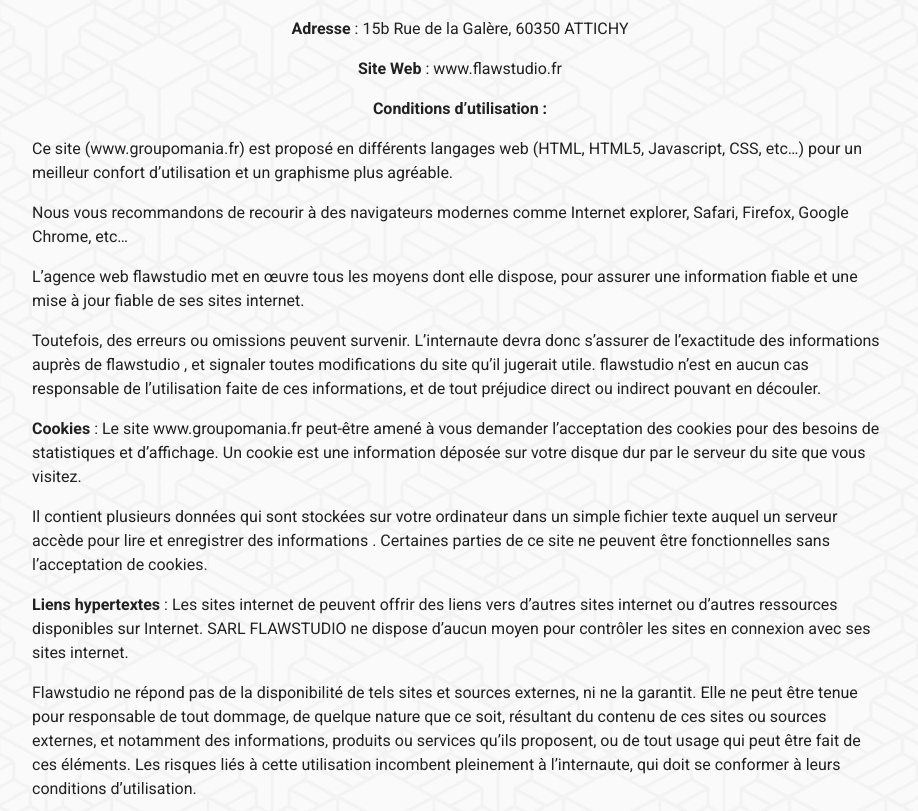
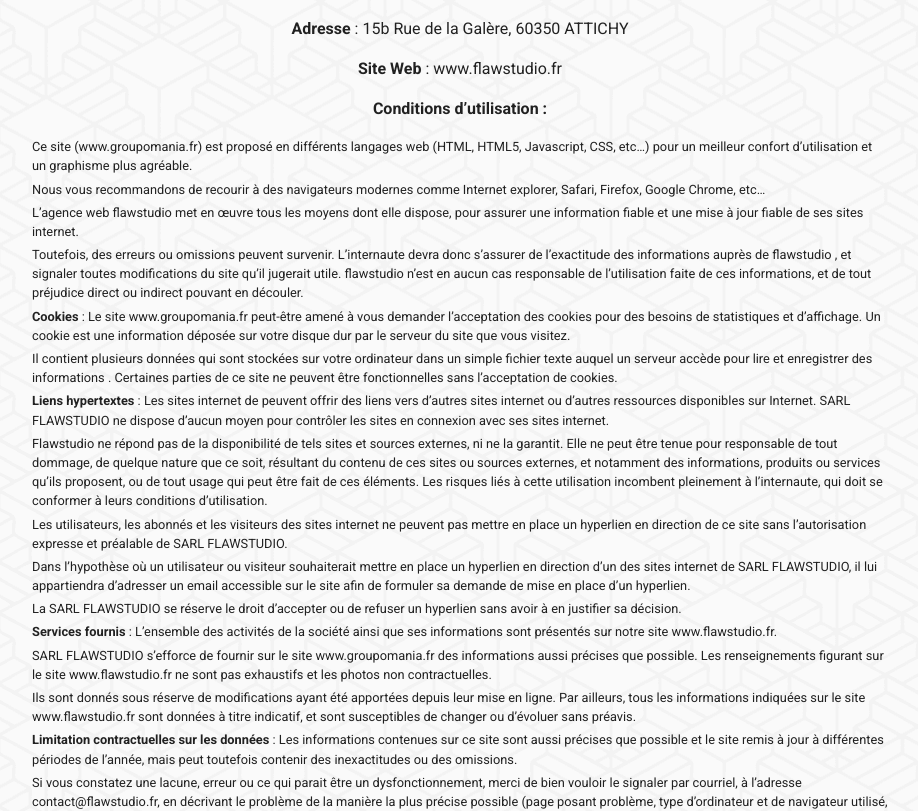
Before and after one commit to Madstick/Projet-groupomania, a Nuxt app in the folder Groupomania/: page / in a window 1280 px wide. Shown: the part 1820-2631 px from the top of the page, without its empty margins (180-1098 px from the left). Built offline with nearby package versions, Linux system fonts and the light colour scheme; no server answers.

Commit message:
retouche conditions utilisation

```diff
--- a/Groupomania/pages/index.vue
+++ b/Groupomania/pages/index.vue
@@ -61,7 +61,7 @@
           <p><strong>Adresse</strong> : 15b Rue de la Galère, 60350 ATTICHY</p>
           <p><strong>Site Web</strong> : www.flawstudio.fr</p>
           <h4>Conditions d’utilisation :</h4>
-          <div class="text-left">
+          <div class="text-left tiny-text">
             <p>Ce site (www.groupomania.fr) est proposé en différents langages web (HTML, HTML5, Javascript, CSS, etc…) pour un meilleur confort d’utilisation et un graphisme plus agréable.</p>
             <p>Nous vous recommandons de recourir à des navigateurs modernes comme Internet explorer, Safari, Firefox, Google Chrome, etc…</p>
             <p>L’agence web flawstudio met en œuvre tous les moyens dont elle dispose, pour assurer une information fiable et une mise à jour fiable de ses sites internet.</p>
@@ -121,4 +121,10 @@
 h4{
   margin-bottom: 16px;
 }
+.tiny-text{
+  font-size: 0.8em;
+}
+.tiny-text p{
+  margin-bottom: 4px;
+}
 </style>
```
